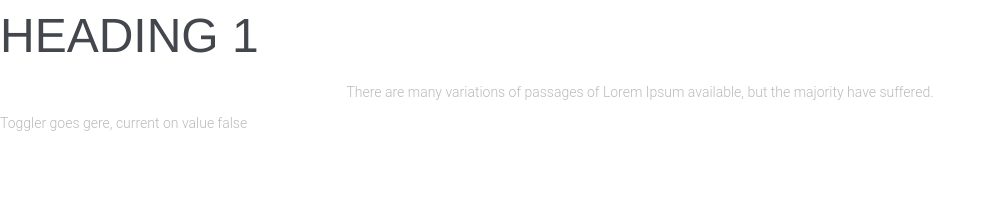
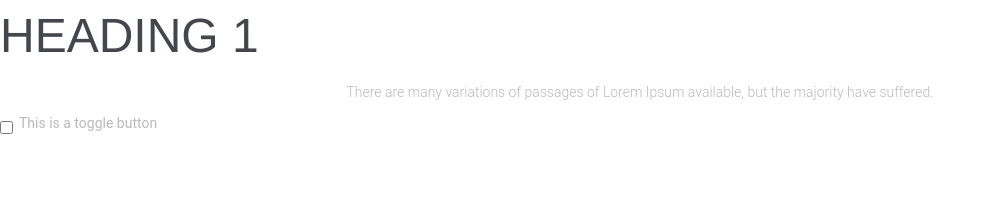
Before and after one commit to Brauxel/mythemes.vanessa, a Next.js app: page /elements in a window 1280 px wide. Shown: the top 203 px of the page, without its empty margins (0-996 px from the left). Built offline with nearby package versions, Linux system fonts and the light colour scheme; a web font is replaced by a local one.

Commit message:
Toggle Switch without styles created and prop validation added to Toggle Component

```diff
--- /dev/null
+++ b/components/atoms/ToggleSwitch/index.jsx
@@ -0,0 +1,33 @@
+import React, { Component, Fragment } from "react";
+import PropTypes from "prop-types";
+
+class ToggleSwitch extends Component {
+	render() {
+		const { on, className, ...props } = this.props;
+		let btnClassName = [className, on ? "toggle-on" : "toggle-off"]
+			.filter(Boolean)
+			.join(" ");
+
+		return (
+			<Fragment>
+				<input
+					className="toggle-input"
+					onChange={() => {}} // the change is handled via the button
+					type="checkbox"
+					checked={on}
+				/>
+				<button aria-label="toggle" className={btnClassName} {...props}>
+					This is a toggle button
+				</button>
+			</Fragment>
+		);
+	}
+}
+
+ToggleSwitch.propTypes = {
+	on: PropTypes.bool,
+	onClick: PropTypes.func,
+	className: PropTypes.array
+};
+
+export default ToggleSwitch;
--- a/components/atoms/Toggle/index.jsx
+++ b/components/molecules/Toggle/index.jsx
@@ -1,4 +1,6 @@
 import React, { Component } from "react";
+import ToggleSwitch from "../../atoms/ToggleSwitch/";
+import PropTypes from "prop-types";
 
 class Toggle extends Component {
 	/*
@@ -20,8 +22,12 @@ class Toggle extends Component {
 
 	render() {
 		const { on } = this.state;
-		return <div>Toggler goes gere, current on value {on.toString()}</div>;
+		return <ToggleSwitch on={on} onClick={this.toggle} />;
 	}
 }
 
+Toggle.propTypes = {
+	onToggle: PropTypes.func
+};
+
 export default Toggle;
--- a/pages/elements.jsx
+++ b/pages/elements.jsx
@@ -1,7 +1,7 @@
 import Styles from "../components/styles/";
 import Text from "../components/atoms/Text/";
 import Heading from "../components/atoms/Heading/";
-import Toggle from "../components/atoms/Toggle/";
+import Toggle from "../components/molecules/Toggle/";
 
 const Elements = () => (
 	<main>
```
